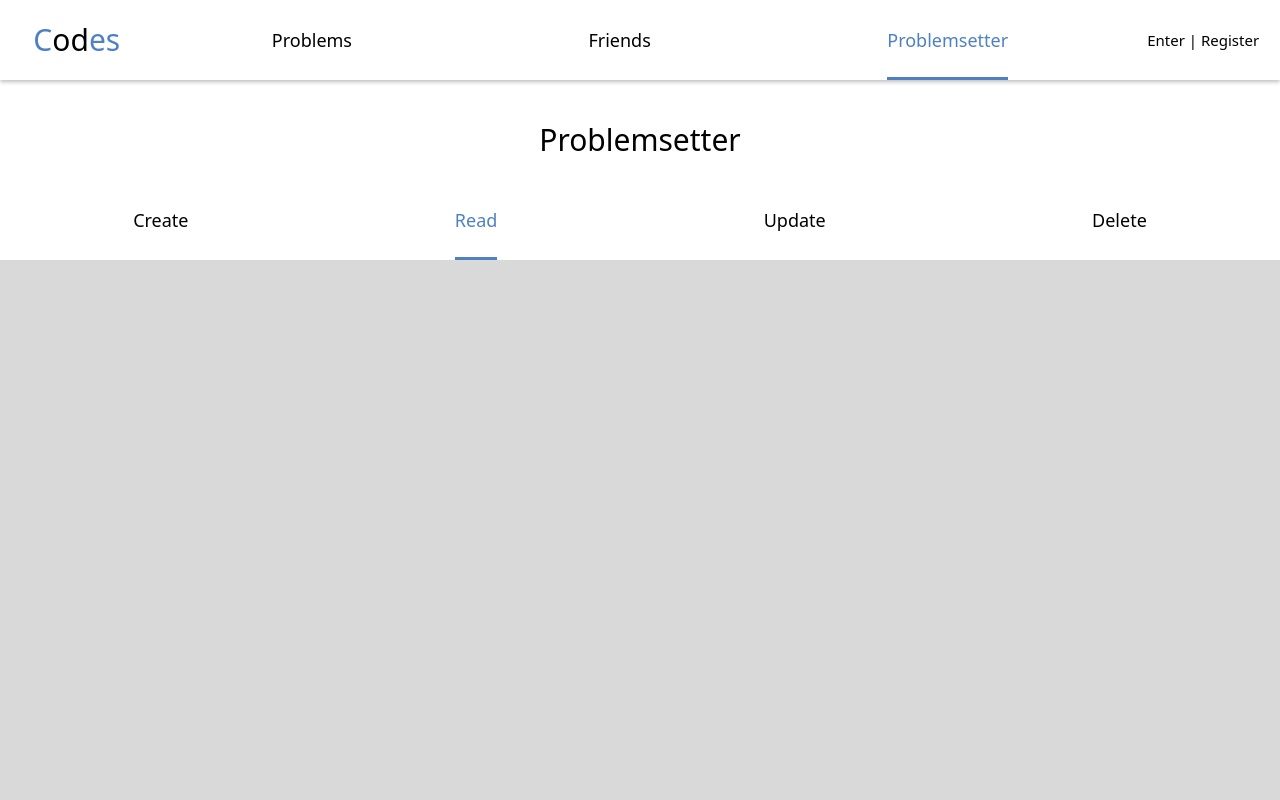
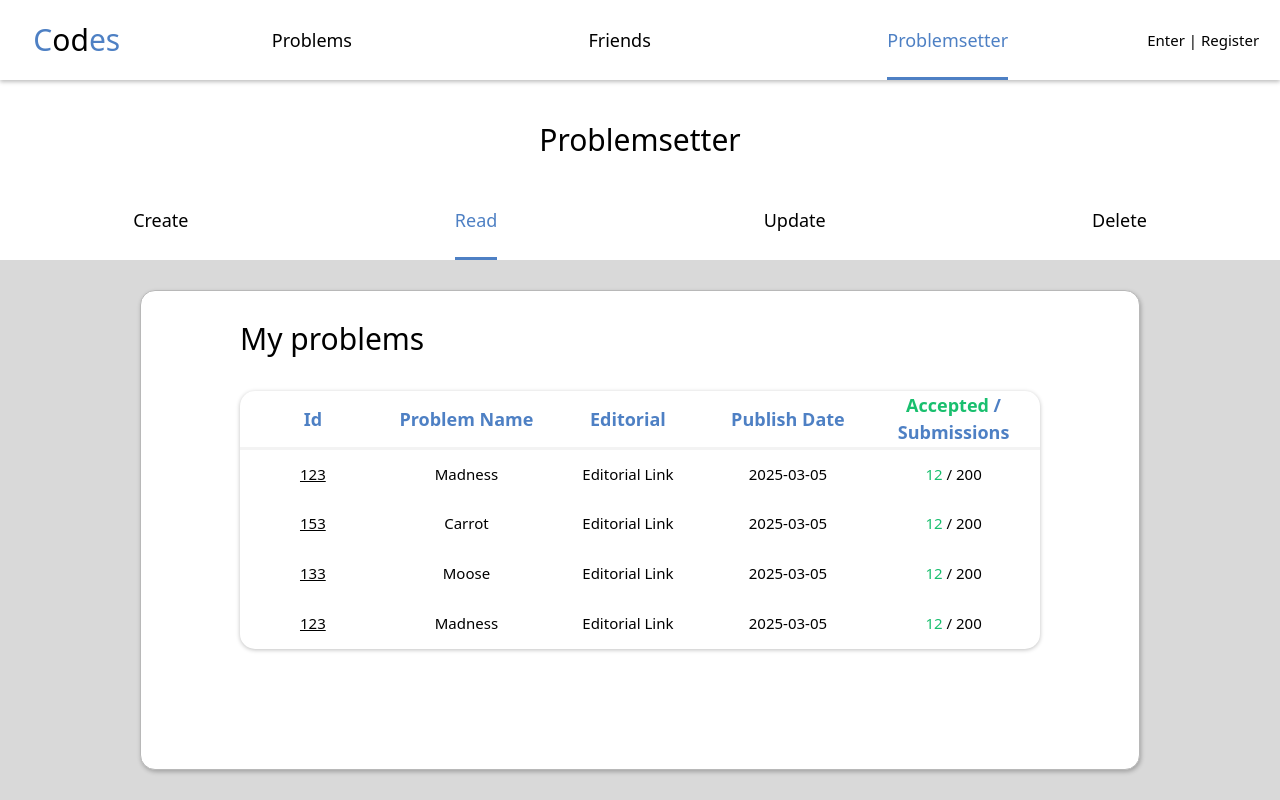
Before and after one commit to Sgewux/Codes-Frontend, a React (Vite) app: page /problemsetter in a window 1280 px wide. Both pictures are taken after a click on the element "Read". Shown: the top 800 px of the page. Built offline with nearby package versions, Linux system fonts and the light colour scheme.

Commit message:
Finished problemsetter screens

```diff
--- a/src/components/DeleteProblemForm.tsx
+++ b/src/components/DeleteProblemForm.tsx
@@ -4,13 +4,15 @@ function DeleteProblemForm() {
   const [placeholderName, setPlaceholderName] = useState<boolean>(true);
   const [placeholderId, setPlaceholderId] = useState<boolean>(true);
 
+  const handleDelete = () => {};
+
   return(
-    <div className="bg-white w-[1000px]  border-solid border-[#B8B8B8] border-[1px] rounded-[15px] p-[25px] shadow-[1px_2px_4px_#00000040] flex flex-col items-center justify-around">
-      <div className="w-[845px]">
+    <div className="bg-white w-[1000px] border-solid border-[#B8B8B8] border-[1px] rounded-[15px] p-[25px] shadow-[1px_2px_4px_#00000040] flex flex-col justify-between items-center">
+      <div className="w-[800px]">
         <h1 className="font-[500] text-[30px]">Delete Problem</h1>
       </div>
 
-      <div className="flex justify-around w-[900px]">
+      <div className="flex justify-around w-[840px]">
         <select
           className={`w-[350px] h-[45px] border-solid border-[#B8B8B8] border-[1px] rounded-[5px] pl-[5px] ${placeholderName ? "text-[#848484]" : ""} `}
           onChange={() => setPlaceholderName(false)}>
@@ -29,7 +31,7 @@ function DeleteProblemForm() {
         </select>
       </div>
 
-      <button className="bg-main w-[250px] h-[30px] rounded-[8px]" onClick={() => {}}>
+      <button className="bg-main w-[250px] h-[30px] rounded-[8px]" onClick={() => handleDelete()}>
         <span className="font-[500] text-[20px] text-white">Delete</span>
       </button>
     </div>
--- /dev/null
+++ b/src/components/ProblemsetterProblemsTable.tsx
@@ -0,0 +1,66 @@
+import { useState } from "react";
+import ProblemsetterProblemRow from "../types/ProblemsetterProblemRow";
+
+function ProblemsetterProblemsTable(){
+  const dummyProblems = [
+    {id: 123, name:"Madness", publishDate: "2025-03-05", acceptedSubmissions: 12, numberOfSubmissions: 200},
+    {id: 153, name:"Carrot", publishDate: "2025-03-05", acceptedSubmissions: 12, numberOfSubmissions: 200},
+    {id: 133, name:"Moose", publishDate: "2025-03-05", acceptedSubmissions: 12, numberOfSubmissions: 200},
+    {id: 123, name:"Madness", publishDate: "2025-03-05", acceptedSubmissions: 12, numberOfSubmissions: 200},
+
+  ];
+
+  const [problems, setProblems] = useState<Array<ProblemsetterProblemRow>>(dummyProblems);
+
+  return(
+    <div className="bg-white w-[1000px]  border-solid border-[#B8B8B8] border-[1px] rounded-[15px] p-[25px] shadow-[1px_2px_4px_#00000040] flex flex-col items-center gap-[30px]">
+      <div className="w-[800px]">
+        <h1 className="font-[500] text-[30px]">My problems</h1>
+      </div>
+
+
+      <table className="border-collapse w-[800px] shadow-[0_1px_4px_#00000040] rounded-[15px] bg-white">
+        <tr className="border-solid border-[#f3f3f3] border-b-[3px]">
+          <th className="text-[#4E80C4] text-[18px] w-[200px] h-[50px]">
+            <span>Id</span>
+          </th>
+          <th className="text-[#4E80C4] text-[18px] w-[200px] h-[50px]">
+            <span>Problem Name</span>
+          </th>
+          <th className="text-[#4E80C4] text-[18px] w-[200px] h-[50px]">
+            <span>Editorial</span>
+          </th>
+          <th className="text-[#4E80C4] text-[18px] w-[200px] h-[50px]">
+            <span>Publish Date</span>
+          </th>
+          <th className="text-[#4E80C4] text-[18px] w-[200px] h-[50px]">
+            <span><span className="text-[#19BF6E]">Accepted</span> / Submissions</span>
+          </th>
+        </tr>
+        {problems.map((p) => {
+            return (
+              <tr className={``}>
+                <th className={`font-[400] text-[15px] w-[200px] h-[50px] `}>
+                  <span className="transition-[0.3s] hover:text-[#235598] cursor-pointer underline">{p.id}</span>
+                </th>
+                <th className=" font-[400] text-[15px] w-[200px] h-[50px]">
+                  {p.name}
+                </th>
+                <th className="font-[400] text-[15px] w-[200px] h-[50px] ">
+                  {"Editorial Link"}
+                </th>
+                <th className={`font-[400] text-[15px] w-[200px] h-[50px] `}>
+                  {p.publishDate}
+                </th>
+                <th className={`font-[400] text-[15px] w-[200px] h-[50px] `}>
+                    <span className="text-[#19BF6E]">{p.acceptedSubmissions}</span> / {p.numberOfSubmissions}
+                </th>
+              </tr>
+            );
+          })}
+      </table>
+    </div>
+  );
+}
+
+export default ProblemsetterProblemsTable;
--- a/src/pages/Problemsetter.tsx
+++ b/src/pages/Problemsetter.tsx
@@ -5,15 +5,18 @@ import Footer from "../components/Footer";
 import CreateProblemForm from "../components/CreateProblemForm";
 import DeleteProblemForm from "../components/DeleteProblemForm";
 import EditProblemForm from "../components/EditProblemForm";
+import ProblemsetterProblemsTable from "../components/ProblemsetterProblemsTable";
 
 function Problemsetter(){
   const [option, setOption] = useState<"Create" | "Read" | "Update" | "Delete">("Create");
 
   const LoadForm = () => {
     if(option == "Create"){
-      return <CreateProblemForm/>
+      return <CreateProblemForm/>;
+    } else if (option == "Read"){
+      return <ProblemsetterProblemsTable/>
     } else if(option == "Update") {
-      return <EditProblemForm/>
+      return <EditProblemForm/>;
     } else if(option == "Delete"){
       return <DeleteProblemForm/>;
     }
--- /dev/null
+++ b/src/types/ProblemsetterProblemRow.ts
@@ -0,0 +1,9 @@
+interface ProblemsetterProblemRow {
+  id: number;
+  name: string;
+  publishDate: string;
+  acceptedSubmissions: number;
+  numberOfSubmissions: number;
+};
+
+export default ProblemsetterProblemRow;
```
